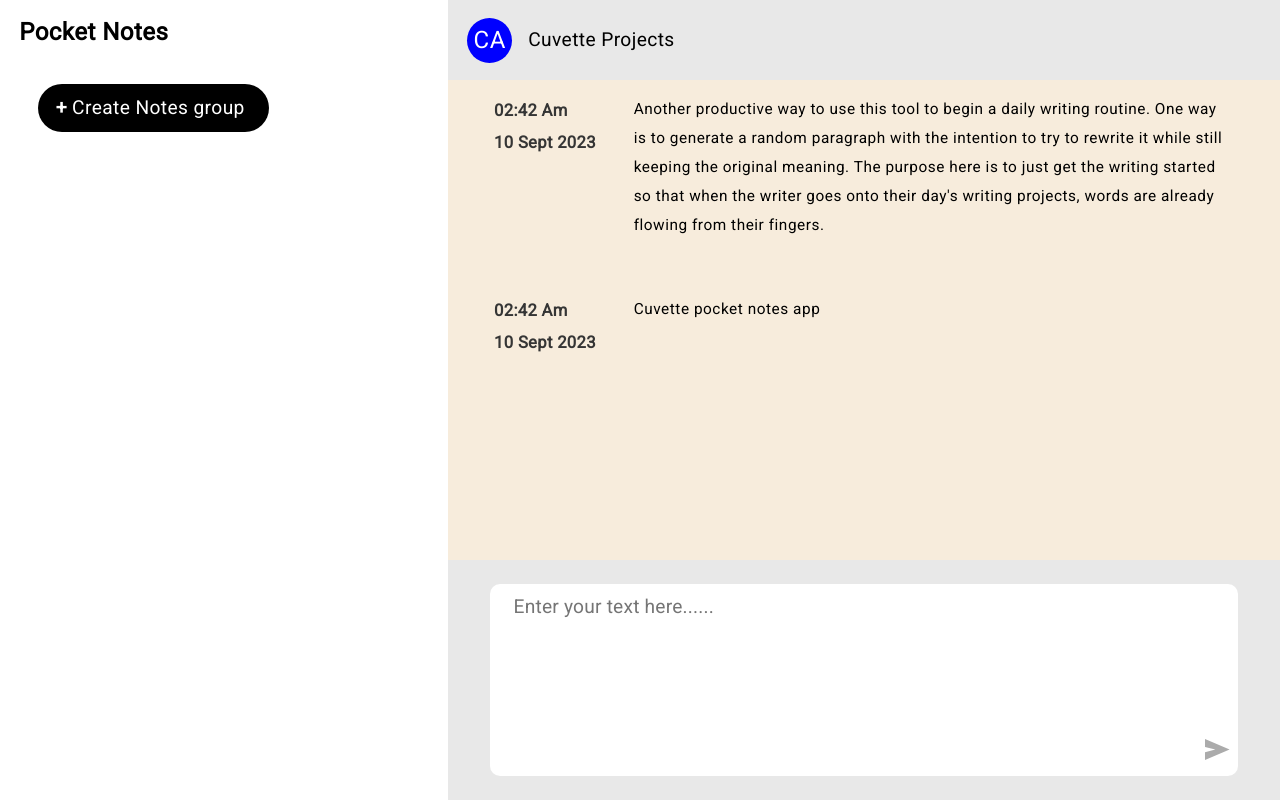
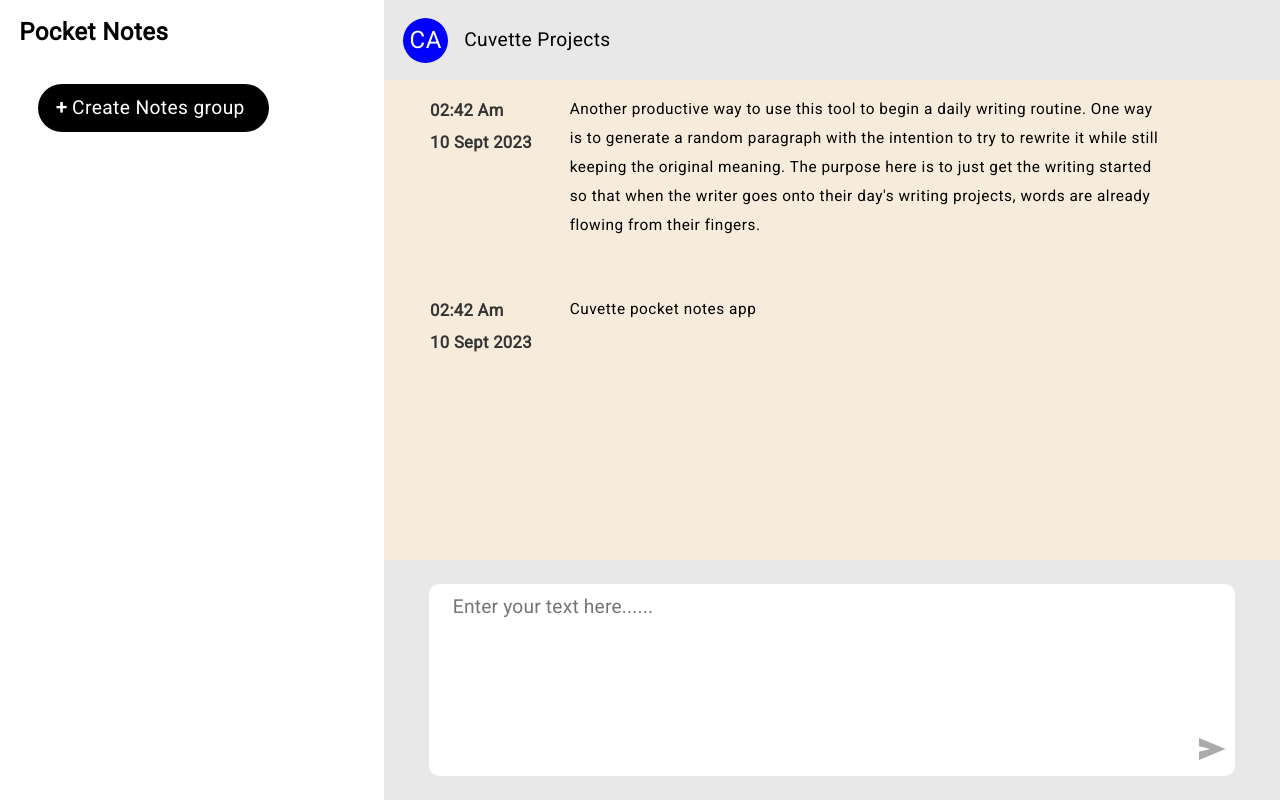
Before and after one commit to chaursiyasanjeet/pocket-notes, a React (Create React App) app: page / in a window 1280 px wide. Built offline with nearby package versions, Linux system fonts and the light colour scheme; the HTML template or start-up script is replaced by a standard one; a web font is replaced by a local one.

Commit message:
modified sidebar group scroll

```diff
--- a/src/Components/GroupCreator/GroupCreator.css
+++ b/src/Components/GroupCreator/GroupCreator.css
@@ -9,6 +9,7 @@
     padding: 1vh 0px 0px 3vh;
     display: none;
     z-index: 1;
+    overflow: auto;
 }
 
 .group-container>h3 {
--- a/src/Components/NoteScreen/Notescreen.css
+++ b/src/Components/NoteScreen/Notescreen.css
@@ -1,5 +1,5 @@
 .notescreen {
-    width: 65vw;
+    width: 70vw;
     height: 100vh;
     position: absolute;
     right: 0;
--- a/src/Components/NotesContent/NotesContent.css
+++ b/src/Components/NotesContent/NotesContent.css
@@ -1,5 +1,5 @@
 .notes_content_screen {
-    width: 65vw;
+    width: 70vw;
     height: 100vh;
     background: rgba(247, 236, 220, 1);
     position: absolute;
--- a/src/Components/Sidebar/Sidebar.css
+++ b/src/Components/Sidebar/Sidebar.css
@@ -1,8 +1,9 @@
 .sidebar {
-    width: 35vw;
-    height: 100vh;
+    width: 30vw;
+    height: 25vh;
     position: absolute;
     left: 0;
+    position: fixed;
 }
 
 .sidebar>h1 {
@@ -34,3 +35,14 @@
     color: rgba(255, 255, 255, 1);
     cursor: pointer;
 }
+
+.allGroupsSidebar {
+    width: 30vw;
+    margin-top: 25vh;
+    display: flex;
+    flex-direction: column;
+    gap: 2vh;
+    overflow-y: auto;
+    overflow-x: hidden;
+    margin-left: 1%;
+}
--- a/src/Components/Sidebar/Sidebar.js
+++ b/src/Components/Sidebar/Sidebar.js
@@ -41,8 +41,8 @@
         <button onClick={displayGroupCreator} className="note-create-button">
           <b>+</b> Create Notes group
         </button>
-        {done}
       </div>
+      <div className="allGroupsSidebar">{done}</div>
       <GroupCreator
         groupDetails={groupDetails}
         setGroupDetails={setGroupDetails}
```
